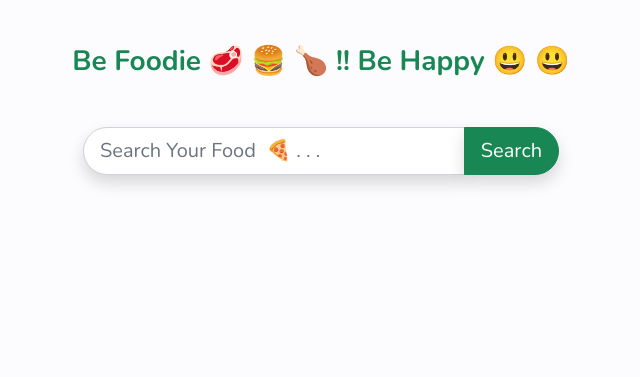
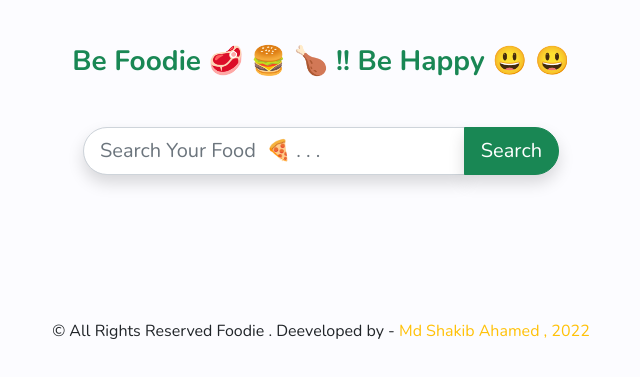
Before and after one commit to shakib633/foodie, a plain HTML site: page index.html in a window 1280 px wide. Shown: the part 255-632 px from the top of the page, without its empty margins (319-959 px from the left). Drawn offline with nearby package versions, Linux system fonts and the light colour scheme.

Commit message:
add footer

```diff
--- a/css/style.css
+++ b/css/style.css
@@ -52,3 +52,7 @@ p.area span {
   padding: 2px 10px;
   display: inline-block;
 }
+
+.footer{
+
+}
--- a/index.html
+++ b/index.html
@@ -15,7 +15,8 @@
     <link rel="stylesheet" href="css/style.css">
 </head>
 
-<body class="py-4 text-center mt-5 ">
+<body >
+    <section class="py-4 text-center mt-5 ">
         <div class="mb-5">
             <a href="/">
                 <img src="images/logo.png" alt="" style="max-width:300px;" class="mb-5">
@@ -64,12 +65,26 @@
             </div>
         </div>
 
+    </section>
+
        <!-- Bootstrap JS Bundle  -->
     <script src="https://cdn.jsdelivr.net/npm/bootstrap@5.1.3/dist/js/bootstrap.bundle.min.js"
         integrity="sha384-ka7Sk0Gln4gmtz2MlQnikT1wXgYsOg+OMhuP+IlRH9sENBO0LRn5q+8nbTov4+1p"
         crossorigin="anonymous"></script>
-    <!-- App JS  -->
+    <!-- index JS  -->
     <script src="js/index.js"></script>
+    <section class="mb-4">
+        <div>
+
+        </div>
+    </section>
+
+      <!-- footer section -->
+    <footer class=" footer text-center  p-4 mt-5 border-2">
+        <div class="w-3/4 p-4">
+            <p>© All Rights Reserved  Foodie .  Deeveloped by - <span class="text-warning">Md Shakib Ahamed , 2022</span></p>
+        </div>
+    </footer>
 </body>
 
 </html>
```
Lines whose indentation alone changed are shown as unchanged.
